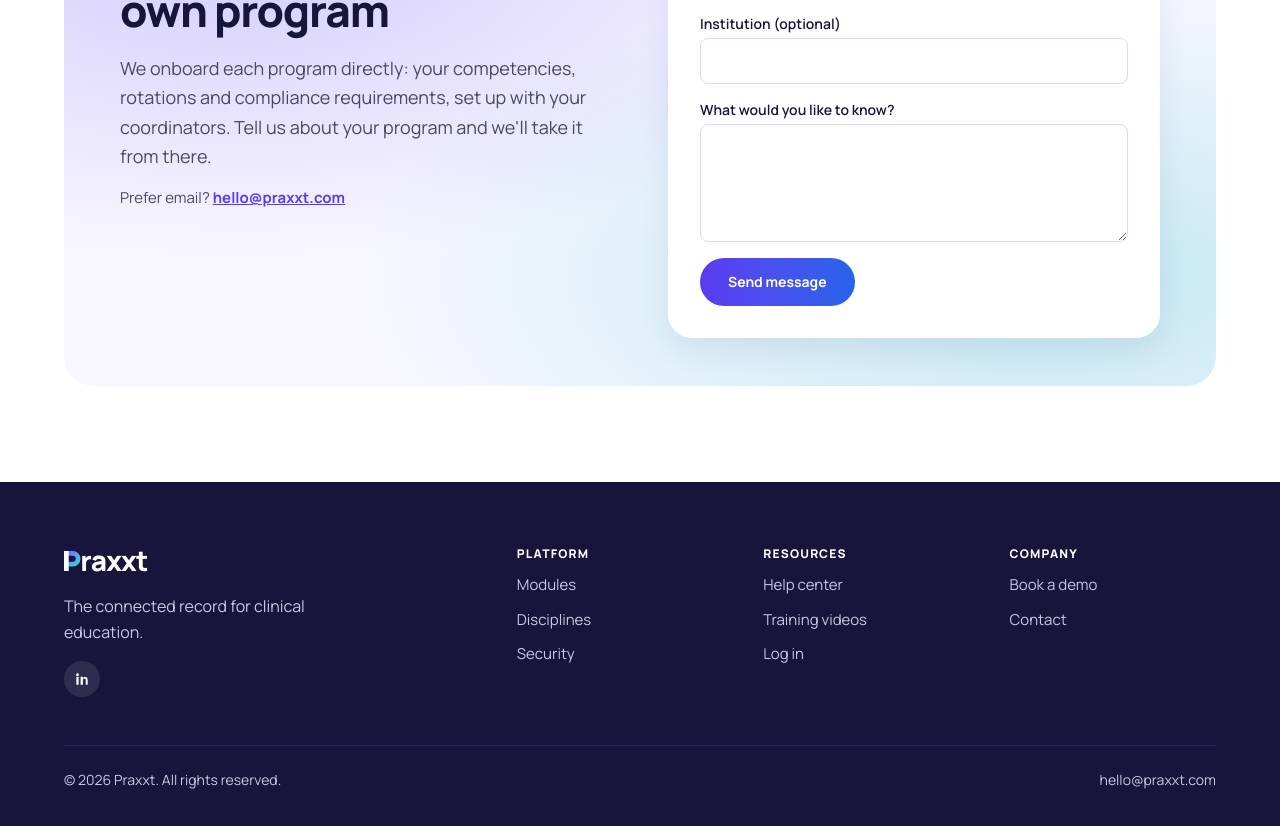
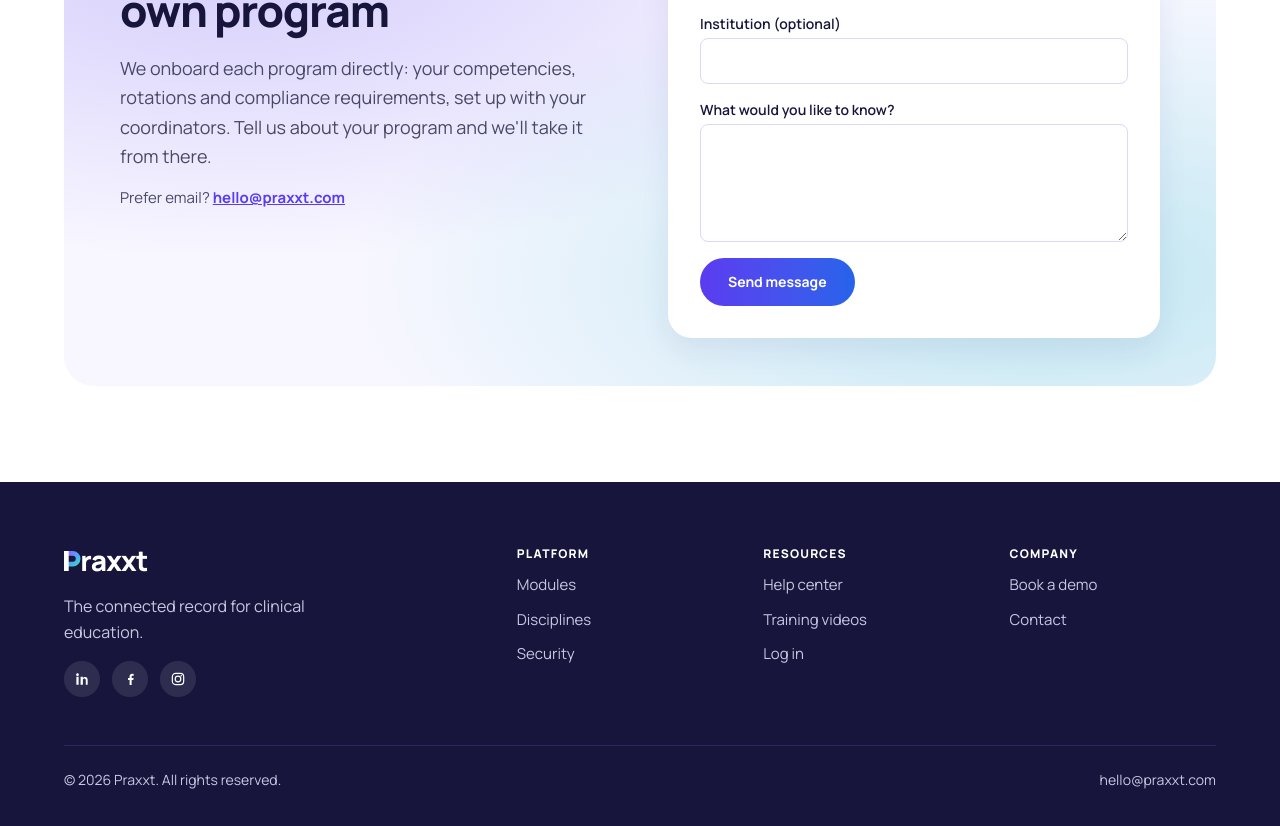
Before and after one commit to Softwareportal-gif/clinrota, a Next.js app: page / in a window 1280 px wide. Shown: the part 3726-4552 px from the top of the page. Built offline with nearby package versions, Linux system fonts and the light colour scheme; no server answers.

Commit message:
Link the footer to Praxxt's Facebook and Instagram
Co-Authored-By: Claude Opus 5.5 <noreply@anthropic.com>

```diff
--- a/src/app/landing-page.tsx
+++ b/src/app/landing-page.tsx
@@ -96,8 +96,8 @@ const SECURITY = [
 // An account without a URL yet is hidden rather than rendered as a dead link.
 const SOCIALS = [
   { label: "LinkedIn", Icon: LinkedInIcon, href: "https://www.linkedin.com/company/praxxt" },
-  { label: "Facebook", Icon: FacebookIcon, href: null },
-  { label: "Instagram", Icon: InstagramIcon, href: null },
+  { label: "Facebook", Icon: FacebookIcon, href: "https://www.facebook.com/profile.php?id=61595247760565" },
+  { label: "Instagram", Icon: InstagramIcon, href: "https://www.instagram.com/pra__xxt/" },
   { label: "YouTube", Icon: YouTubeIcon, href: null },
 ].filter((s): s is typeof s & { href: string } => s.href !== null);
 
```
